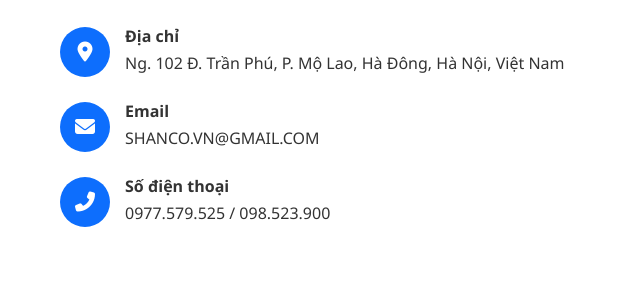
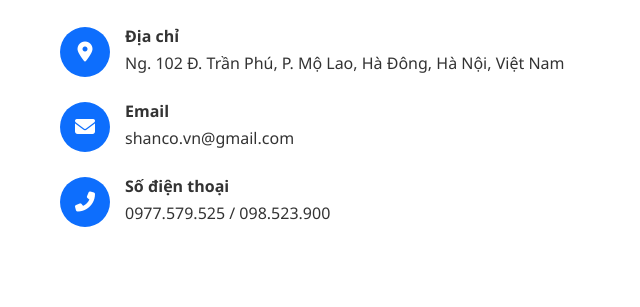
Before and after one commit to ducanh8991/KtsPtt, a plain HTML site: page index.html in a window 1280 px wide. Shown: the part 5380-5687 px from the top of the page, 0-640 px from the left. Drawn offline with nearby package versions, Linux system fonts and the light colour scheme.

Commit message:
update email

```diff
--- a/index.html
+++ b/index.html
@@ -1066,7 +1066,7 @@
                     </div>
                     <div class="info-details">
                         <h4>Email</h4>
-                        <p>SHANCO.VN@GMAIL.COM</p>
+                        <p>shanco.vn@gmail.com</p>
                     </div>
                 </div>
                 <div class="info-item">
```
